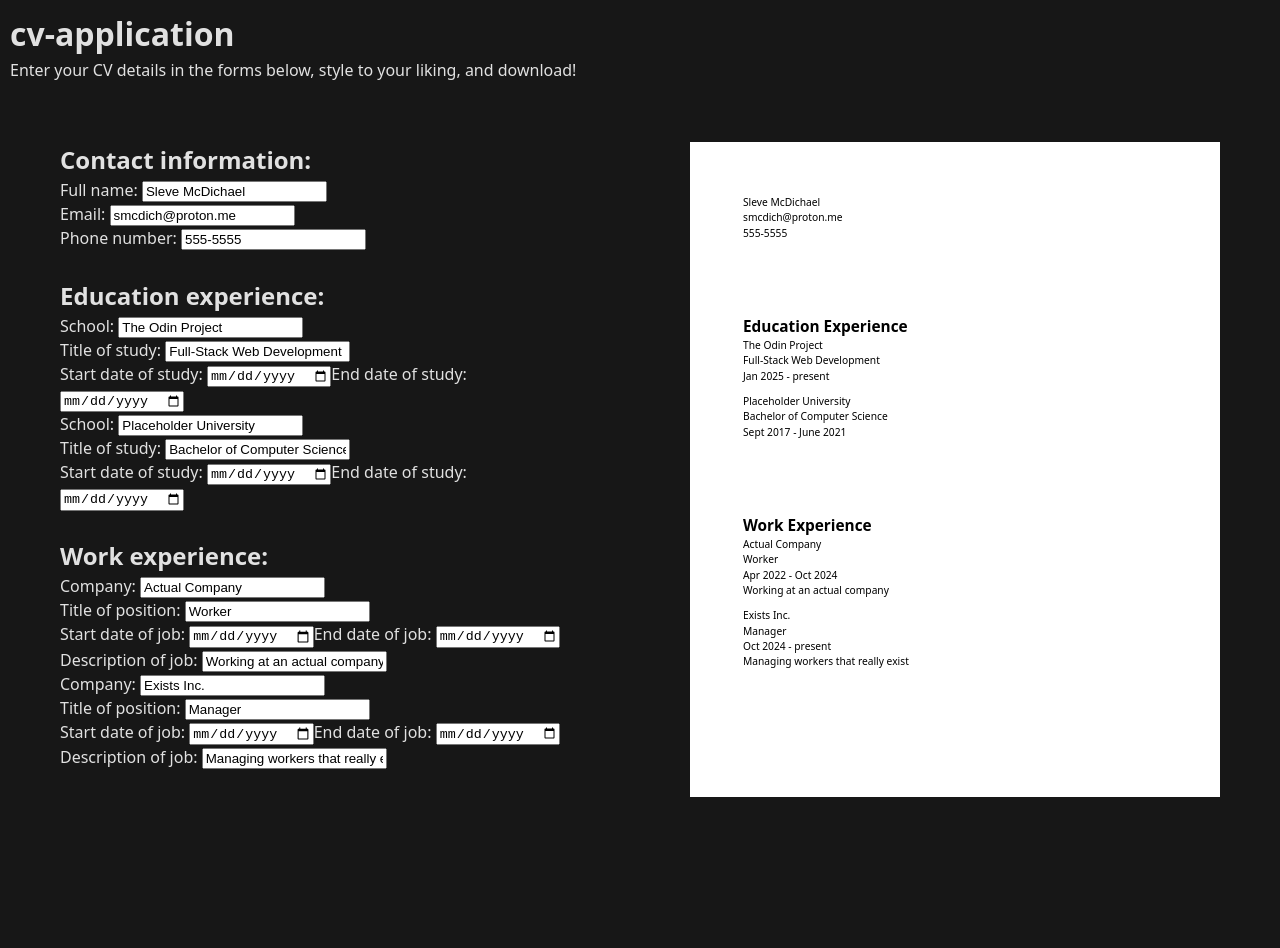
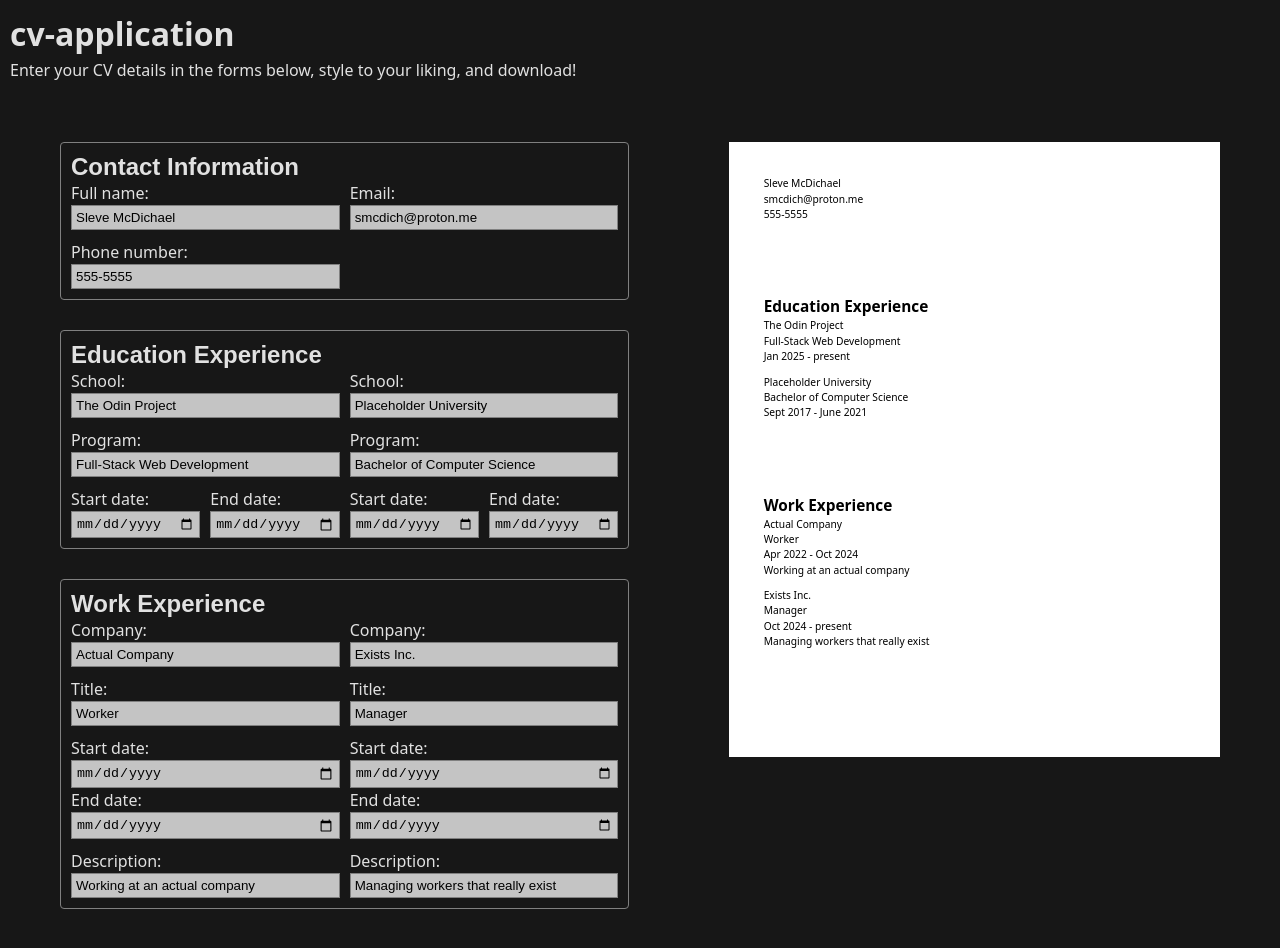
Before and after one commit to sjmy/cv-application, a React (Vite) app: page / in a window 1280 px wide. Shown: the top 948 px of the page. Before the commit the page ends 857 px from the top, so only its background shows below. Built offline with nearby package versions, Linux system fonts and the light colour scheme.

Commit message:
Simplified class naming. Styling.

```diff
--- a/src/components/ContactInfoInput.jsx
+++ b/src/components/ContactInfoInput.jsx
@@ -2,10 +2,10 @@ import "../styles/ContactInfoInput.css";
 
 function NameInput({ contact, onContactChange }) {
   return (
-    <div className="nameContainerInput">
-      <label htmlFor="name">Full name: </label>
+    <div className="inputContainer">
+      <label className="inputLabel">
+        Full name:
         <input
-        className="NameInput"
           type="text"
           value={contact.name}
           placeholder="Full Name"
@@ -15,6 +15,7 @@ function NameInput({ contact, onContactChange }) {
             handleNameChange(contact, onContactChange, e.target.value)
           }
         />
+      </label>
     </div>
   );
 }
@@ -26,10 +27,10 @@ function handleNameChange(contact, onContactChange, newName) {
 
 function EmailInput({ contact, onContactChange }) {
   return (
-    <div className="emailContainerInput">
-      <label htmlFor="email">Email: </label>
+    <div className="inputContainer">
+      <label className="inputLabel">
+        Email:
         <input
-        className="EmailInput"
           type="text"
           value={contact.email}
           placeholder="Email"
@@ -39,6 +40,7 @@ function EmailInput({ contact, onContactChange }) {
             handleEmailChange(contact, onContactChange, e.target.value)
           }
         />
+      </label>
     </div>
   );
 }
@@ -50,19 +52,19 @@ function handleEmailChange(contact, onContactChange, newEmail) {
 
 function PhoneInput({ contact, onContactChange }) {
   return (
-    <div className="phoneInputContainer">
-      <label htmlFor="phone">Phone number: </label>
+    <div className="inputContainer">
+      <label className="inputLabel">
+        Phone number:
         <input
-        className="PhoneInput"
           type="tel"
           value={contact.phone}
           placeholder="Phone Number"
-        id="phone"
           autoComplete="off"
           onChange={(e) =>
             handlePhoneChange(contact, onContactChange, e.target.value)
           }
         />
+      </label>
     </div>
   );
 }
@@ -74,14 +76,16 @@ function handlePhoneChange(contact, onContactChange, newPhone) {
 
 function ContactInfoInput({ contact, onContactChange }) {
   return (
-    <section className="contactInfoInputContainer">
-      <form className="contactInfoInput">
-        <h2>Contact information:</h2>
+    <div className="formContainer">
+      <button className="formTitle">
+        <h2>Contact Information</h2>
+      </button>
+      <form className="inputForm">
         <NameInput contact={contact} onContactChange={onContactChange} />
         <EmailInput contact={contact} onContactChange={onContactChange} />
         <PhoneInput contact={contact} onContactChange={onContactChange} />
       </form>
-    </section>
+    </div>
   );
 }
 
--- a/src/components/EducationInput.jsx
+++ b/src/components/EducationInput.jsx
@@ -2,10 +2,10 @@ import "../styles/EducationInput.css";
 
 function SchoolInput({ entry, education, onEducationChange }) {
   return (
-    <div className="schoolInputContainer">
-      <label htmlFor="school">School: </label>
+    <div className="inputContainer">
+      <label className="inputLabel">
+        School:
         <input
-        className="schoolInput"
           type="text"
           value={entry.school}
           placeholder="School Name"
@@ -20,6 +20,7 @@ function SchoolInput({ entry, education, onEducationChange }) {
             )
           }
         />
+      </label>
     </div>
   );
 }
@@ -43,10 +44,10 @@ function handleSchoolChange(
 
 function StudyTitleInput({ entry, education, onEducationChange }) {
   return (
-    <div className="studyTitleInputContainer">
-      <label htmlFor="studyTitle">Title of study: </label>
+    <div className="inputContainer">
+      <label className="inputLabel">
+        Program:
         <input
-        className="studyTitleInput"
           type="text"
           value={entry.title}
           placeholder="Title of study"
@@ -61,6 +62,7 @@ function StudyTitleInput({ entry, education, onEducationChange }) {
             )
           }
         />
+      </label>
     </div>
   );
 }
@@ -85,9 +87,9 @@ function handleStudyTitleChange(
 function StudyDateStartInput({ entry, education, onEducationChange }) {
   return (
     <>
-      <label htmlFor="studyStartDate">Start date of study: </label>
+      <label className="inputLabel">
+        Start date:
         <input
-        className="studyDateStartInput"
           type="date"
           value={entry.start}
           placeholder="Start date of study"
@@ -102,6 +104,7 @@ function StudyDateStartInput({ entry, education, onEducationChange }) {
             )
           }
         />
+      </label>
     </>
   );
 }
@@ -126,9 +129,9 @@ function handleStudyStartChange(
 function StudyDateEndInput({ entry, education, onEducationChange }) {
   return (
     <>
-      <label htmlFor="studyEndDate">End date of study: </label>
+      <label className="inputLabel">
+        End date:
         <input
-        className="studyDateEndInput"
           type="date"
           value={entry.end}
           placeholder="End date of study"
@@ -143,6 +146,7 @@ function StudyDateEndInput({ entry, education, onEducationChange }) {
             )
           }
         />
+      </label>
     </>
   );
 }
@@ -166,7 +170,7 @@ function handleStudyEndChange(
 
 function EducationEntryInput(entry, education, onEducationChange) {
   return (
-    <div className="educationEntryInputContainer" key={entry.id}>
+    <div className="entryInputContainer" key={entry.id}>
       <SchoolInput
         entry={entry}
         education={education}
@@ -177,7 +181,7 @@ function EducationEntryInput(entry, education, onEducationChange) {
         education={education}
         onEducationChange={onEducationChange}
       />
-      <div className="studyDateInputContainer">
+      <div className="dateInputContainer">
         <StudyDateStartInput
           entry={entry}
           education={education}
@@ -195,14 +199,16 @@ function EducationEntryInput(entry, education, onEducationChange) {
 
 function EducationInput({ education, onEducationChange }) {
   return (
-    <section className="educationInputContainer">
-      <form className="educationEntryInput">
-        <h2>Education experience:</h2>
+    <div className="formContainer">
+      <button className="formTitle">
+        <h2>Education Experience</h2>
+      </button>
+      <form className="inputForm">
         {education.map((entry) =>
           EducationEntryInput(entry, education, onEducationChange)
         )}
       </form>
-    </section>
+    </div>
   );
 }
 
--- a/src/components/WorkInput.jsx
+++ b/src/components/WorkInput.jsx
@@ -2,10 +2,10 @@ import "../styles/WorkInput.css";
 
 function CompanyInput({ entry, work, onWorkChange }) {
   return (
-    <div className="companyInputContainer">
-      <label htmlFor="company">Company: </label>
+    <div className="inputContainer">
+      <label className="inputLabel">
+        Company:
         <input
-        className="companyInput"
           type="text"
           value={entry.company}
           placeholder="Company Name"
@@ -15,6 +15,7 @@ function CompanyInput({ entry, work, onWorkChange }) {
             handleCompanyChange(entry, work, onWorkChange, e.target.value)
           }
         />
+      </label>
     </div>
   );
 }
@@ -33,10 +34,10 @@ function handleCompanyChange(entryToUpdate, work, onWorkChange, newCompany) {
 
 function JobTitleInput({ entry, work, onWorkChange }) {
   return (
-    <div className="jobTitleInputContainer">
-      <label htmlFor="jobTitle">Title of position: </label>
+    <div className="inputContainer">
+      <label className="inputLabel">
+        Title:
         <input
-        className="jobTitleInput"
           type="text"
           value={entry.title}
           placeholder="Title of position"
@@ -46,6 +47,7 @@ function JobTitleInput({ entry, work, onWorkChange }) {
             handleJobTitleChange(entry, work, onWorkChange, e.target.value)
           }
         />
+      </label>
     </div>
   );
 }
@@ -65,9 +67,9 @@ function handleJobTitleChange(entryToUpdate, work, onWorkChange, newTitle) {
 function JobDateStartInput({ entry, work, onWorkChange }) {
   return (
     <>
-      <label htmlFor="jobStartDate">Start date of job: </label>
+      <label className="inputLabel">
+        Start date:
         <input
-        className="jobDateStartInput"
           type="date"
           value={entry.start}
           placeholder="Start date of job"
@@ -77,6 +79,7 @@ function JobDateStartInput({ entry, work, onWorkChange }) {
             handleJobStartChange(entry, work, onWorkChange, e.target.value)
           }
         />
+      </label>
     </>
   );
 }
@@ -96,9 +99,9 @@ function handleJobStartChange(entryToUpdate, work, onWorkChange, newStart) {
 function JobDateEndInput({ entry, work, onWorkChange }) {
   return (
     <>
-      <label htmlFor="jobEndDate">End date of job: </label>
+      <label className="inputLabel">
+        End date:
         <input
-        className="jobDateEndInput"
           type="date"
           value={entry.end}
           placeholder="End date of job"
@@ -108,6 +111,7 @@ function JobDateEndInput({ entry, work, onWorkChange }) {
             handleJobEndChange(entry, work, onWorkChange, e.target.value)
           }
         />
+      </label>
     </>
   );
 }
@@ -127,18 +131,24 @@ function handleJobEndChange(entryToUpdate, work, onWorkChange, newEnd) {
 function JobDescriptionInput({ entry, work, onWorkChange }) {
   return (
     <>
-      <label htmlFor="jobDescription">Description of job: </label>
+      <label className="inputLabel">
+        Description:
         <input
-        className="jobDescriptionInput"
           type="text"
           value={entry.description}
           placeholder="Description of job and duties performed"
           id="jobDescription"
           autoComplete="off"
           onChange={(e) =>
-          handleJobDescriptionChange(entry, work, onWorkChange, e.target.value)
+            handleJobDescriptionChange(
+              entry,
+              work,
+              onWorkChange,
+              e.target.value
+            )
           }
         />
+      </label>
     </>
   );
 }
@@ -162,10 +172,10 @@ function handleJobDescriptionChange(
 
 function WorkEntryInput(entry, work, onWorkChange) {
   return (
-    <div className="workEntryInputContainer" key={entry.id}>
+    <div className="entryInputContainer" key={entry.id}>
       <CompanyInput entry={entry} work={work} onWorkChange={onWorkChange} />
       <JobTitleInput entry={entry} work={work} onWorkChange={onWorkChange} />
-      <div className="jobDateInputContainer">
+      <div className="inputContainer">
         <JobDateStartInput
           entry={entry}
           work={work}
@@ -177,7 +187,7 @@ function WorkEntryInput(entry, work, onWorkChange) {
           onWorkChange={onWorkChange}
         />
       </div>
-      <div className="jobDescriptionInputContainer">
+      <div className="inputContainer">
         <JobDescriptionInput
           entry={entry}
           work={work}
@@ -190,12 +200,14 @@ function WorkEntryInput(entry, work, onWorkChange) {
 
 function WorkInput({ work, onWorkChange }) {
   return (
-    <section className="workInputContainer">
-      <form className="workEntryInput">
-        <h2>Work experience:</h2>
+    <div className="formContainer">
+      <button className="formTitle">
+        <h2>Work Experience</h2>
+      </button>
+      <form className="inputForm">
         {work.map((entry) => WorkEntryInput(entry, work, onWorkChange))}
       </form>
-    </section>
+    </div>
   );
 }
 
--- a/src/styles/Main.css
+++ b/src/styles/Main.css
@@ -5,6 +5,7 @@ main {
 
 .inputSection {
   display: grid;
+  gap: 30px;
   width: 50vw;
   padding: 50px;
 }
@@ -20,5 +21,53 @@ main {
   font-size: 0.8vw;
   aspect-ratio: 8.5 / 11;
   background-color: white;
-  padding: 10%;
+  padding: 7%;
 }
+
+.formContainer {
+  border: 1px solid grey;
+  border-radius: 4px;
+  padding: 10px;
+}
+
+.formTitle {
+  display: flex;
+  color: inherit;
+  background-color: inherit;
+  border: none;
+  padding: 0;
+  font-size: inherit;
+  width: 100%;
+}
+
+input {
+  background-color: rgb(196, 196, 196);
+  padding: 4px;
+  border: 1px solid grey;
+}
+
+input:hover {
+  background-color: lightgrey;
+}
+
+.inputForm {
+  display: grid;
+  grid-template-columns: 1fr 1fr;
+  gap: 10px;
+}
+
+.inputLabel {
+  display: flex;
+  flex-direction: column;
+}
+
+.entryInputContainer {
+  display: grid;
+  gap: 10px;
+}
+
+.dateInputContainer {
+  display: grid;
+  grid-template-columns: 1fr 1fr;
+  gap: 10px;
+}
```
Lines whose indentation alone changed are shown as unchanged.
